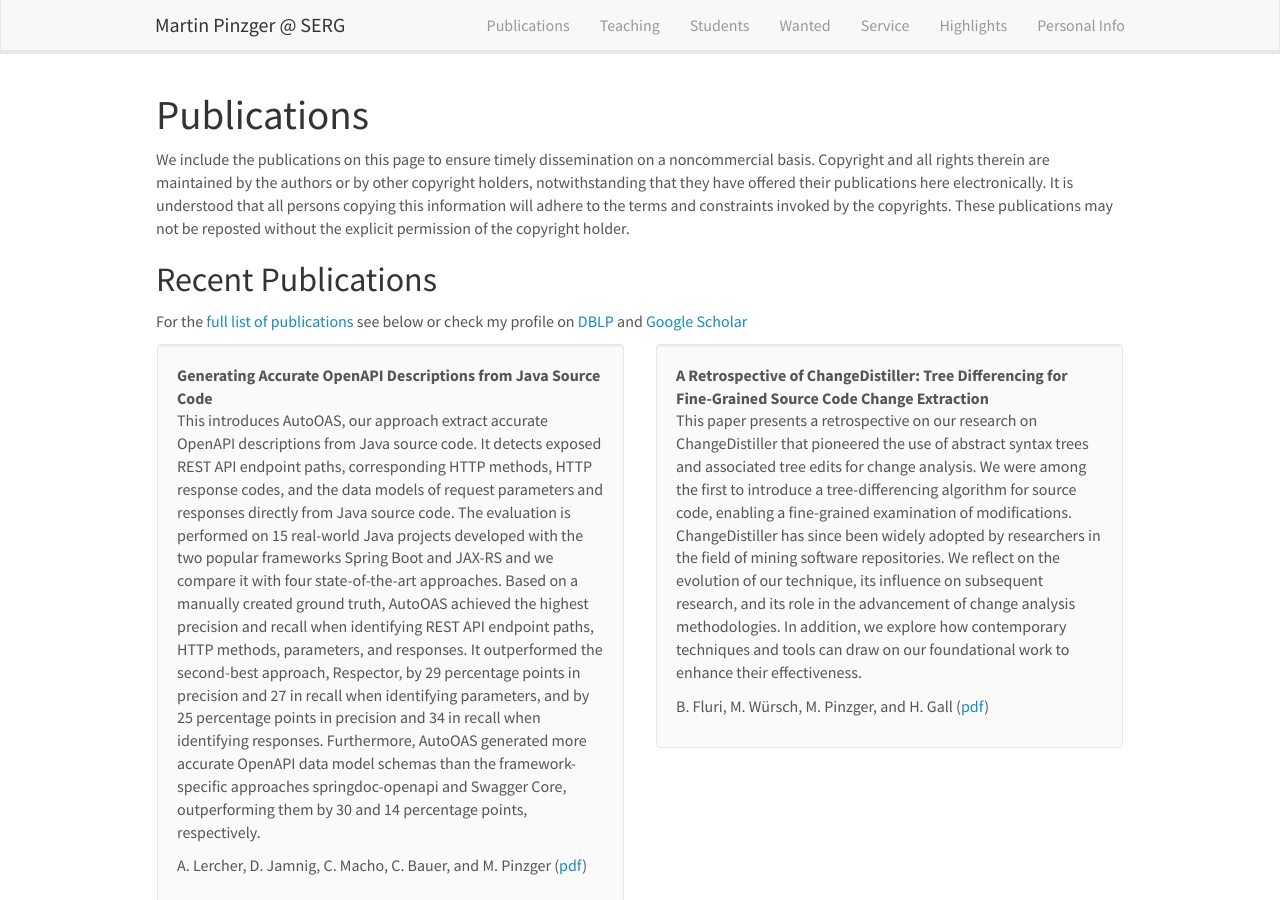
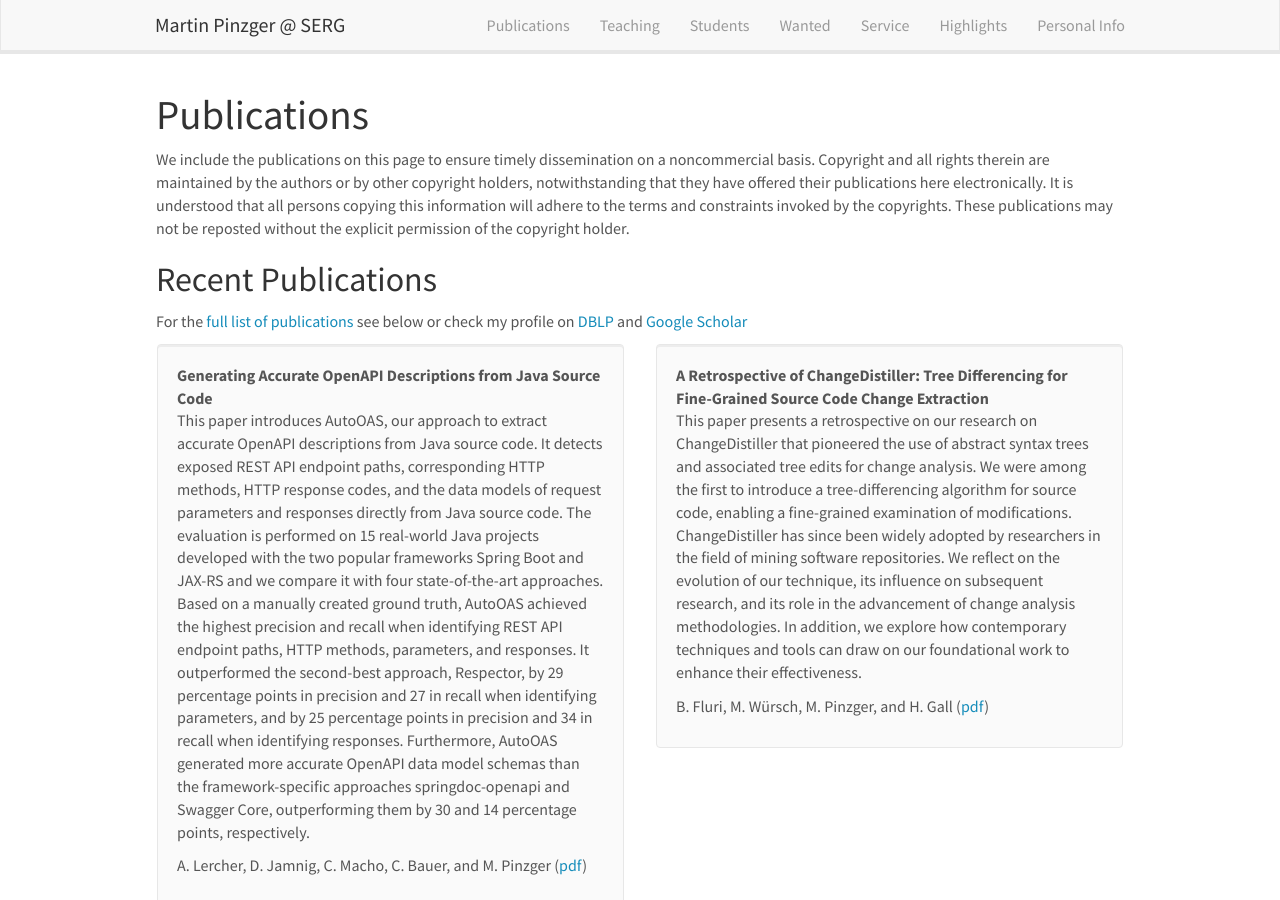
Before and after one commit to pinzger/pinzger.github.io, a Jekyll site: the page built from _pages/publications.md, in a window 1280 px wide and 900 px high. Built offline with Jekyll 4.4.1, drawn with Linux system fonts in a browser that asks for light colours; nearby versions of some CDN libraries.

Commit message:
added autooas

```diff
--- a/_data/publist.yml
+++ b/_data/publist.yml
@@ -5,7 +5,7 @@
   pages: vol. 244
   publisher: Elsevier
   year: 2026
-  description: "This introduces AutoOAS, our approach extract accurate OpenAPI descriptions from Java source code. It detects exposed REST API endpoint paths, corresponding HTTP methods, HTTP response codes, and the data models of request parameters and responses
+  description: "This paper introduces AutoOAS, our approach to extract accurate OpenAPI descriptions from Java source code. It detects exposed REST API endpoint paths, corresponding HTTP methods, HTTP response codes, and the data models of request parameters and responses
 directly from Java source code. The evaluation is performed on 15 real-world Java projects developed with the two popular frameworks Spring
 Boot and JAX-RS and we compare it with four state-of-the-art approaches. Based on a manually created ground truth, AutoOAS achieved the highest precision and recall when identifying REST API endpoint paths, HTTP methods, parameters, and responses. It outperformed the second-best approach, Respector, by 29 percentage points in precision and 27 in recall when identifying parameters, and by 25 percentage points in precision and 34 in recall when identifying responses. Furthermore, AutoOAS generated more accurate OpenAPI data model schemas than the framework-specific approaches springdoc-openapi and Swagger Core, outperforming them by 30 and 14 percentage points, respectively."
   link:
```
